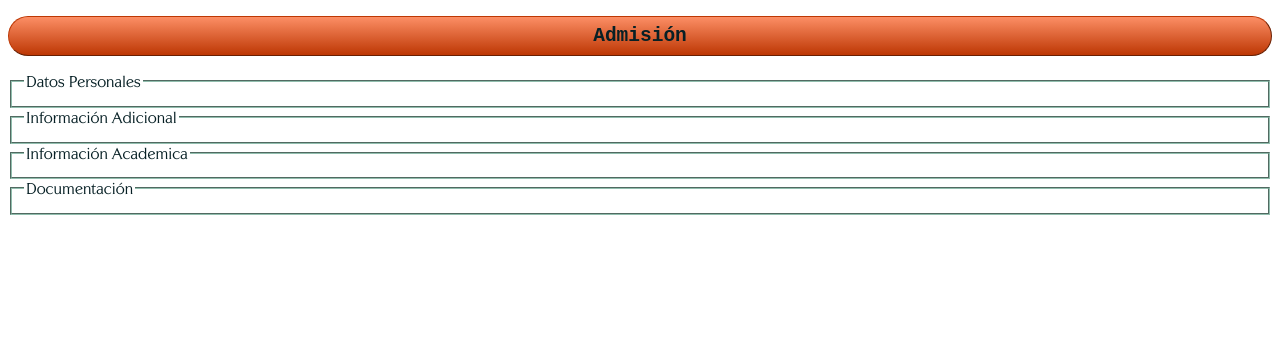
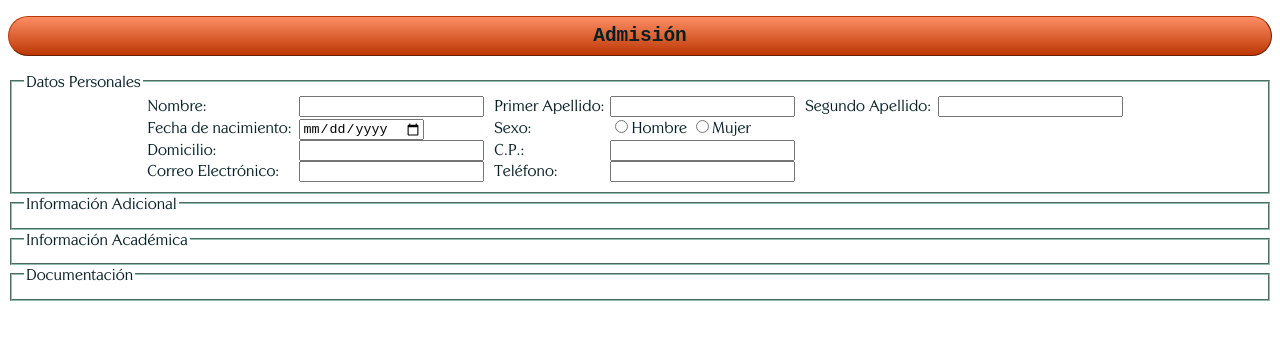
Before and after one commit to Irene1612/TDCL, a plain HTML site: page src/Practica1/admision.html in a window 1280 px wide. Drawn offline with Linux system fonts and the light colour scheme.

Commit message:
Fin de la mañana.

```diff
--- a/src/Practica1/admision.html
+++ b/src/Practica1/admision.html
@@ -3,21 +3,85 @@
 	<head>
 		<meta charset="utf-8">
 		<title></title>
-		<link rel=StyleSheet type="text/css" href="css/estilospresentacion.css">
+		<link rel=StyleSheet type="text/css" href="css/estilosPresentacion.css">
 	</head>
 	<body>
 	    <h2>Admisión</h2>
-	    <form action="">
-	       <fieldset>
-	           <legend>Datos Personales</legend>
-
-	       </fieldset>
-	       <fieldset>
+		    <form action="">
+			<fieldset>
+				<legend>Datos Personales</legend>
+				<div class="table">
+					<div class="tr">
+						<div class="td">
+							<label>Nombre:</label>
+						</div>
+						<div class="td">
+							<input type="text" />
+						</div>
+						<div class="td">
+							<label>Primer Apellido:</label>
+						</div>
+						<div class="td">
+							<input type="text" />
+						</div>
+						<div class="td">
+							<label>Segundo Apellido:</label>
+						</div>
+						<div class="td">
+							<input type="text" />
+						</div>
+					</div>
+					<div class="tr">
+						<div class="td">
+							<label>Fecha de nacimiento:</label>
+						</div>
+						<div class="td">
+							<input type="date" />
+						</div>
+						<div class="td">
+							<label>Sexo:</label>
+						</div>
+						<div class="td">
+							<input type="radio" value="h" />Hombre
+							<input type="radio"	value="m" />Mujer
+						</div>
+					</div>
+					<div class="tr">
+						<div class="td">
+							<label>Domicilio:</label>
+						</div>
+						<div class="td">
+							<input type="text" />
+						</div>
+						<div class="td">
+							<label>C.P.:</label>
+						</div>
+						<div class="td">
+							<input type="number" />
+						</div>
+					</div>
+					<div class="tr">
+						<div class="td">
+							<label>Correo Electrónico:</label>
+						</div>
+						<div class="td">
+							<input type="email" />
+						</div>
+						<div class="td">
+							<label>Teléfono:</label>
+						</div>
+						<div class="td">
+							<input type="tel" />
+						</div>
+					</div>
+				</div>
+			</fieldset>
+			<fieldset>
                <legend>Información Adicional</legend>
 
            </fieldset>
            <fieldset>
-               <legend>Información Academica</legend>
+               <legend>Información Académica</legend>
 
            </fieldset>
            <fieldset>
--- a/src/Practica1/css/estilosPresentacion.css
+++ b/src/Practica1/css/estilosPresentacion.css
@@ -24,8 +24,23 @@ h2 {
 
 fieldset{
 	border-color: #91beae;
+
 }
 
 .centrado {
 	margin: 0 auto;
 }
+
+.table{
+    display: table;
+    width: 80%;
+    margin: 0 auto;
+}
+
+.tr{
+    display: table-row;
+}
+
+.td{
+    display: table-cell;
+}
```
Also changed, not shown: src/javascriptEjemplos/manipulacionDOM/segundoEjemplo.html (added, +118 -0 lines).
